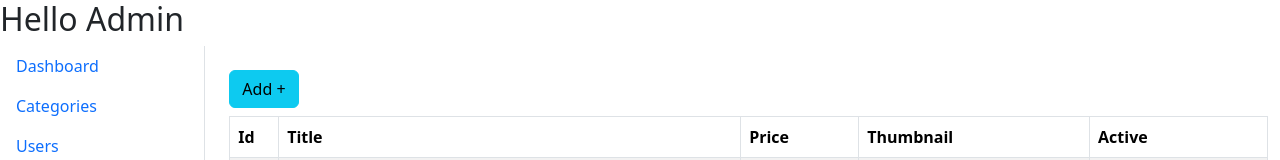
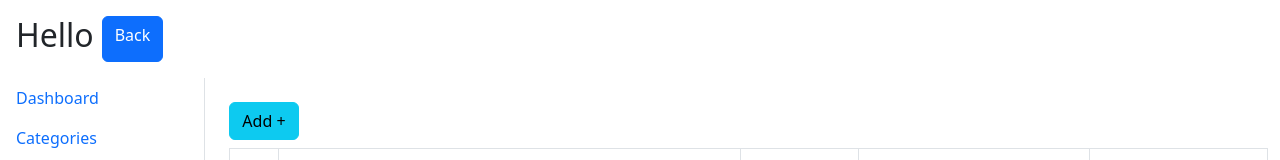
Before and after one commit to hoppv04/du-an-xuong-reactjs, a React (Vite) app: page /admin in a window 1280 px wide. Shown: the top 160 px of the page. Built offline with nearby package versions, Linux system fonts and the light colour scheme; data requests are answered from the project's data file; sample sign-in values are in the browser's storage; grey boxes are pictures that could not be loaded.

Commit message:
PrivateRoute

```diff
--- a/db.json
+++ b/db.json
@@ -1612,6 +1612,13 @@
       "price": 2,
       "description": "111122",
       "id": 29
+    },
+    {
+      "title": "new product",
+      "price": 1,
+      "description": "Mo ta",
+      "thumbnail": "https://picsum.photos/100/100",
+      "id": 30
     }
   ],
   "users": [
--- a/src/App.jsx
+++ b/src/App.jsx
@@ -8,6 +8,7 @@ import ProductDetail from "./pages/ProductDetail";
 import Dashboard from "./pages/admin/Dashboard";
 import AuthForm from "./components/AuthForm/AuthForm";
 import ProductForm from "./components/ProductForm/ProductForm";
+import PrivateRoute from "./components/PrivateRoute";
 
 function App() {
   return (
@@ -19,10 +20,12 @@ function App() {
           <Route path="product-detail/:id" element={<ProductDetail />} />
         </Route>
 
-        <Route path="/admin" element={<LayoutAdmin />}>
-          <Route index element={<Dashboard />} />
-          <Route path="product-form/:id" element={<ProductForm />} />
-          <Route path="product-form/" element={<ProductForm />} />
+        <Route path="/admin" element={<PrivateRoute />}>
+          <Route path="/admin" element={<LayoutAdmin />}>
+            <Route index element={<Dashboard />} />
+            <Route path="product-form/:id" element={<ProductForm />} />
+            <Route path="product-form/" element={<ProductForm />} />
+          </Route>
         </Route>
 
         <Route path="register" element={<AuthForm isRegister />} />
--- /dev/null
+++ b/src/components/PrivateRoute.jsx
@@ -0,0 +1,8 @@
+import { Navigate, Outlet } from "react-router-dom";
+
+const PrivateRoute = () => {
+  const accessToken = JSON.parse(localStorage.getItem("user"))?.accessToken;
+  return accessToken ? <Outlet /> : <Navigate to="/login" />;
+};
+
+export default PrivateRoute;
--- a/src/layouts/LayoutAdmin.jsx
+++ b/src/layouts/LayoutAdmin.jsx
@@ -1,14 +1,16 @@
-import { Navigate, Outlet } from "react-router-dom";
+import { Link, Outlet } from "react-router-dom";
 
 const LayoutAdmin = () => {
-  const accessToken = JSON.parse(localStorage.getItem("user"))?.accessToken;
-  return accessToken ? (
+  return (
     <>
-      <h2>Hello Admin</h2>
+      <div className="d-flex justify-center aligns-center p-3">
+        <h2>Hello</h2>
+        <Link to="/" className="btn btn-primary ms-2">
+          Back
+        </Link>
+      </div>
       <Outlet />
     </>
-  ) : (
-    <Navigate to="/login" />
   );
 };
 
```
